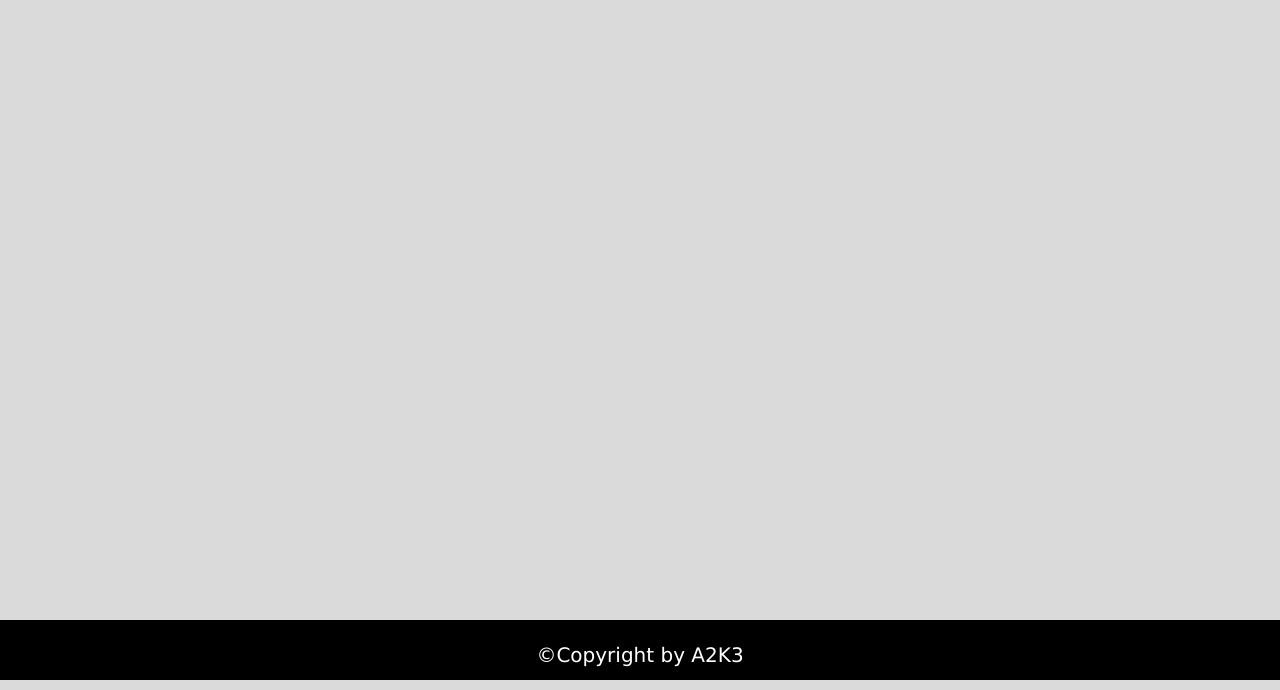
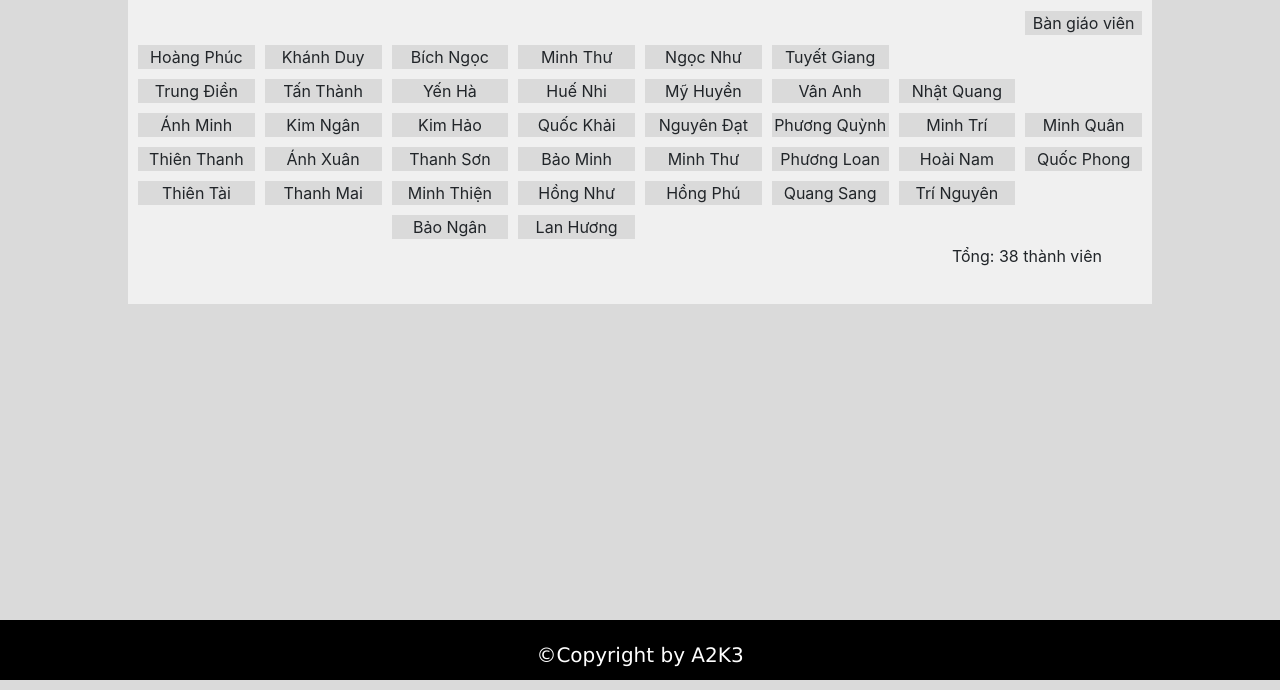
Before and after one commit to N2TS-Dolphin/A2K3test.github.io, a plain HTML site: page index.html in a window 1280 px wide. Shown: the part 317-1007 px from the top of the page. Drawn offline with nearby package versions, Linux system fonts and the light colour scheme.

Commit message:
Update 7/11/2023

```diff
--- a/css/header.css
+++ b/css/header.css
@@ -53,8 +53,7 @@ header {
 }
 
 #menu {
-  font-family: "Lucida Sans", "Lucida Sans Regular", "Lucida Grande",
-    "Lucida Sans Unicode", Geneva, Verdana, sans-serif;
+  font-family: 'Times New Roman', Times, serif;
   font-size: 20px;
 
   transform: translateY(10px);
--- a/css/main.css
+++ b/css/main.css
@@ -9,9 +9,18 @@ main {
   padding: 20px; /* Khoảng cách bên trong frame */
 }
 
-#welcome-text{
+#welcome-text {
   font-family: "Alluring";
   font-size: 60px;
 
   transform: translate(50px, 20px);
 }
+
+#class-diagram {
+  background-color: #dadada;
+
+  margin: 5px;
+  padding: 0px;
+
+  width: fit-content;
+}
--- a/index.html
+++ b/index.html
@@ -42,7 +42,8 @@
                             thiệu</a>
                     </li>
                     <li class="nav-item">
-                        <a class="nav-link" id="menu" href="./html/Memories/main.html" style="padding: 8px 12px 8px 12px">Kỷ
+                        <a class="nav-link" id="menu" href="./html/Memories/main.html"
+                            style="padding: 8px 12px 8px 12px">Kỷ
                             niệm</a>
                         <ul class="nav sub-list justify-content-end" id="menu" style="padding: 0px;">
                             <li><a href="#">Sự kiện 1</a></li>
@@ -65,6 +66,79 @@
         <div class="main-frame">
             <h1 id="welcome-text">Welcome to A2K3</h1>
             <div style="text-align: center;">
+                <p style="font-family: 'Times New Roman', Times, serif; font-size: 30px;">Sơ đồ lớp</p>
+                <div class="row justify-content-end">
+                    <p class="col" style="margin: 5px; padding: 0px;"></p>
+                    <p class="col" style="margin: 5px; padding: 0px;"></p>
+                    <p class="col" style="margin: 5px; padding: 0px;"></p>
+                    <p class="col" style="margin: 5px; padding: 0px;"></p>
+                    <p class="col" style="margin: 5px; padding: 0px;"></p>
+                    <p class="col" style="margin: 5px; padding: 0px;"></p>
+                    <p class="col" style="margin: 5px; padding: 0px;"></p>
+                    <p class="col" id="class-diagram">Bàn giáo viên</p>
+                </div>
+                <div class="row justify-content-center">
+                    <p class="col" id="class-diagram">Hoàng Phúc</p>
+                    <p class="col" id="class-diagram">Khánh Duy</p>
+                    <p class="col" id="class-diagram">Bích Ngọc</p>
+                    <p class="col" id="class-diagram">Minh Thư</p>
+                    <p class="col" id="class-diagram">Ngọc Như</p>
+                    <p class="col" id="class-diagram">Tuyết Giang</p>
+                    <p class="col" id="class-diagram" style="background-color: #f0f0f0;"></p>
+                    <p class="col" id="class-diagram" style="background-color: #f0f0f0;"></p>
+                </div>
+                <div class="row justify-content-center">
+                    <p class="col" id="class-diagram">Trung Điền</p>
+                    <p class="col" id="class-diagram">Tấn Thành</p>
+                    <p class="col" id="class-diagram">Yến Hà</p>
+                    <p class="col" id="class-diagram">Huế Nhi</p>
+                    <p class="col" id="class-diagram">Mỹ Huyền</p>
+                    <p class="col" id="class-diagram">Vân Anh</p>
+                    <p class="col" id="class-diagram">Nhật Quang</p>
+                    <p class="col" id="class-diagram" style="background-color: #f0f0f0;"></p>
+                </div>
+                <div class="row justify-content-center">
+                    <p class="col" id="class-diagram">Ánh Minh</p>
+                    <p class="col" id="class-diagram">Kim Ngân</p>
+                    <p class="col" id="class-diagram">Kim Hảo</p>
+                    <p class="col" id="class-diagram">Quốc Khải</p>
+                    <p class="col" id="class-diagram">Nguyên Đạt</p>
+                    <p class="col" id="class-diagram">Phương Quỳnh</p>
+                    <p class="col" id="class-diagram">Minh Trí</p>
+                    <p class="col" id="class-diagram">Minh Quân</p>
+                </div>
+                <div class="row justify-content-center">
+                    <p class="col" id="class-diagram">Thiên Thanh</p>
+                    <p class="col" id="class-diagram">Ánh Xuân</p>
+                    <p class="col" id="class-diagram">Thanh Sơn</p>
+                    <p class="col" id="class-diagram">Bảo Minh</p>
+                    <p class="col" id="class-diagram">Minh Thư</p>
+                    <p class="col" id="class-diagram">Phương Loan</p>
+                    <p class="col" id="class-diagram">Hoài Nam</p>
+                    <p class="col" id="class-diagram">Quốc Phong</p>
+                </div>
+                <div class="row justify-content-center">
+                    <p class="col" id="class-diagram">Thiên Tài</p>
+                    <p class="col" id="class-diagram">Thanh Mai</p>
+                    <p class="col" id="class-diagram">Minh Thiện</p>
+                    <p class="col" id="class-diagram">Hồng Như</p>
+                    <p class="col" id="class-diagram">Hồng Phú</p>
+                    <p class="col" id="class-diagram">Quang Sang</p>
+                    <p class="col" id="class-diagram">Trí Nguyên</p>
+                    <p class="col" id="class-diagram" style="background-color: #f0f0f0;"></p>
+                </div>
+                <div class="row justify-content-center">
+                    <p class="col" id="class-diagram" style="background-color: #f0f0f0;"></p>
+                    <p class="col" id="class-diagram" style="background-color: #f0f0f0;"></p>
+                    <p class="col" id="class-diagram">Bảo Ngân</p>
+                    <p class="col" id="class-diagram">Lan Hương</p>
+                    <p class="col" id="class-diagram" style="background-color: #f0f0f0;"></p>
+                    <p class="col" id="class-diagram" style="background-color: #f0f0f0;"></p>
+                    <p class="col" id="class-diagram" style="background-color: #f0f0f0;"></p>
+                    <p class="col" id="class-diagram" style="background-color: #f0f0f0;"></p>
+                </div>
+                <p class="row col justify-content-end">Tổng: 38 thành viên</p>
+
             </div>
         </div>
     </main>
```
